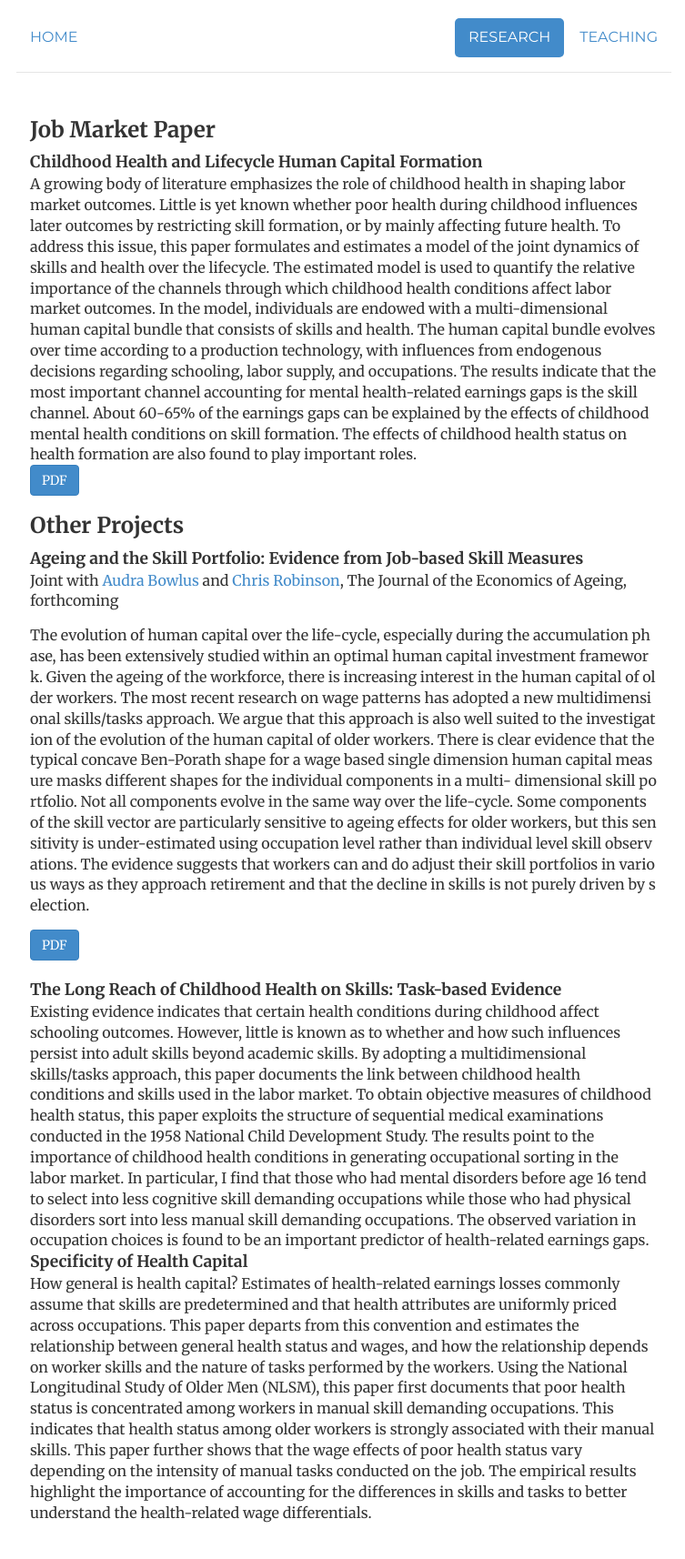
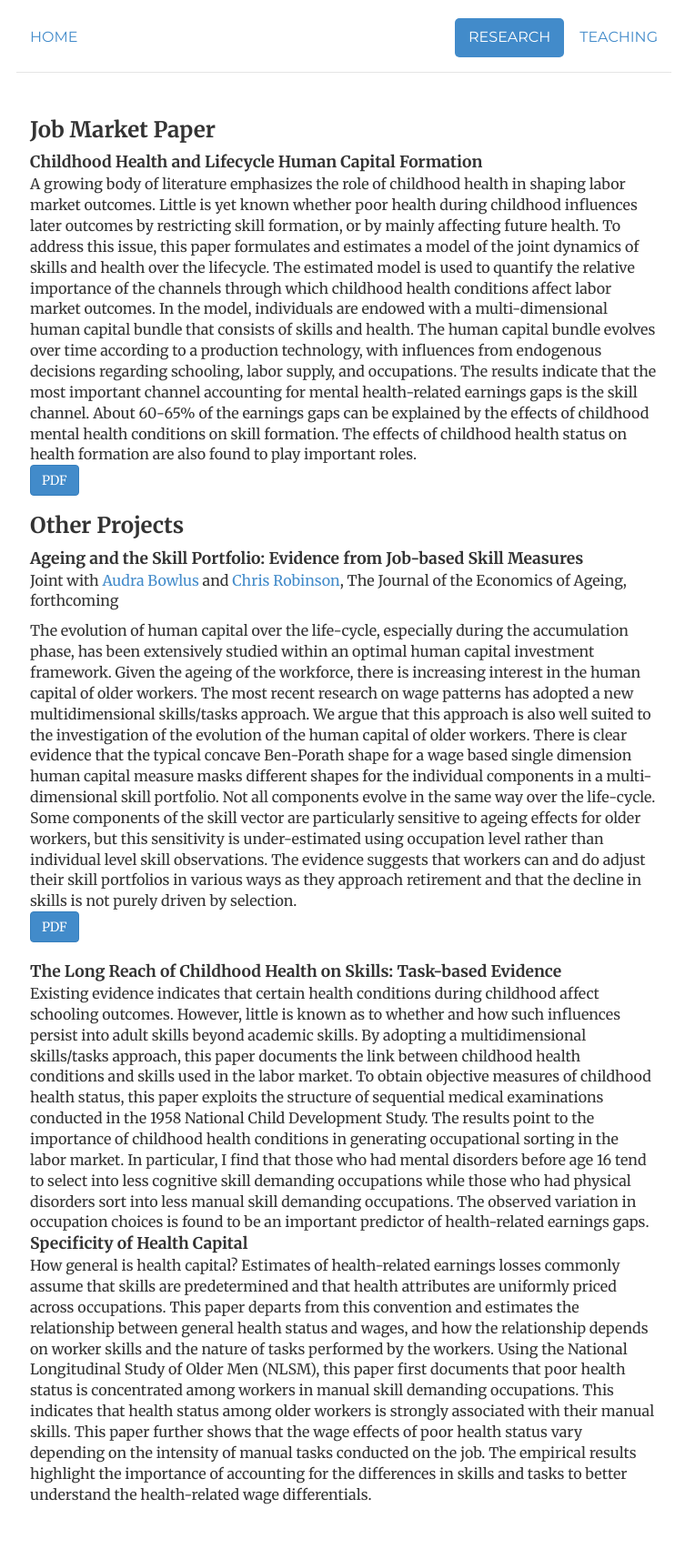
Before and after one commit to morihiroaki/morihiroaki.github.io, a Jekyll site: the page built from research.html, in a window 1280 px wide. Shown: the whole page at 91% size, without its empty margins (262-1015 px from the left). Built offline with Jekyll 4.4.1, drawn with Linux system fonts in a browser that asks for light colours.

Commit message:
Update research.html

```diff
--- a/research.html
+++ b/research.html
@@ -33,7 +33,7 @@ roles.
 <div class='span10 offset1'>
 <div class='pTitle'> Ageing and the Skill Portfolio: Evidence from Job-based Skill Measures</div>
 <p> Joint with <a href="http://economics.uwo.ca/people/faculty/bowlus.html">Audra Bowlus</a> and <a href="http://economics.uwo.ca/people/faculty/robinson.html">Chris Robinson</a>, The Journal of the Economics of Ageing, forthcoming</p>
-<div class='pAbstract'>
+<div style="width:100%">
 The evolution of human capital over the life-cycle, especially during the accumulation phase,
 has been extensively studied within an optimal human capital investment framework.
 Given the ageing of the workforce, there is increasing interest in the human capital of older workers.
```
